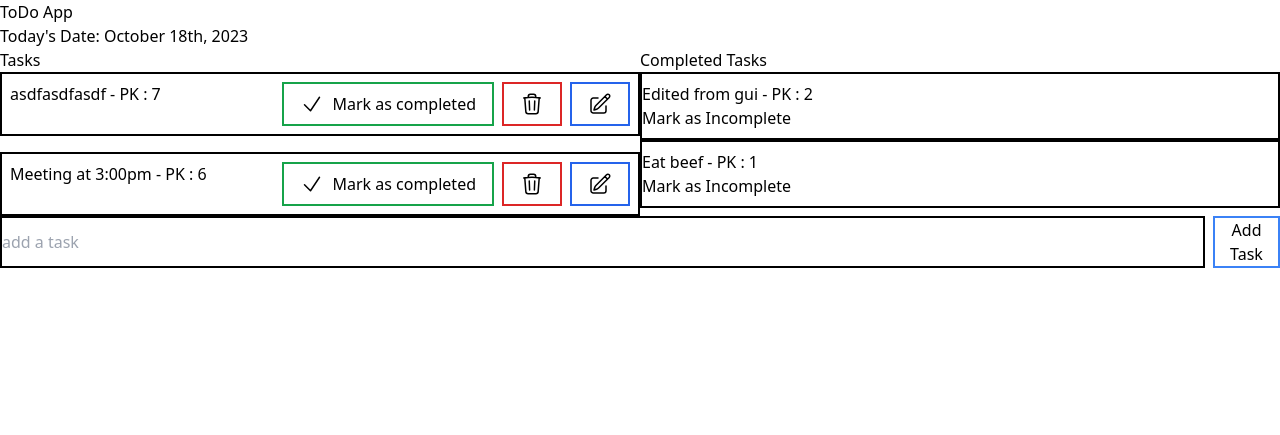
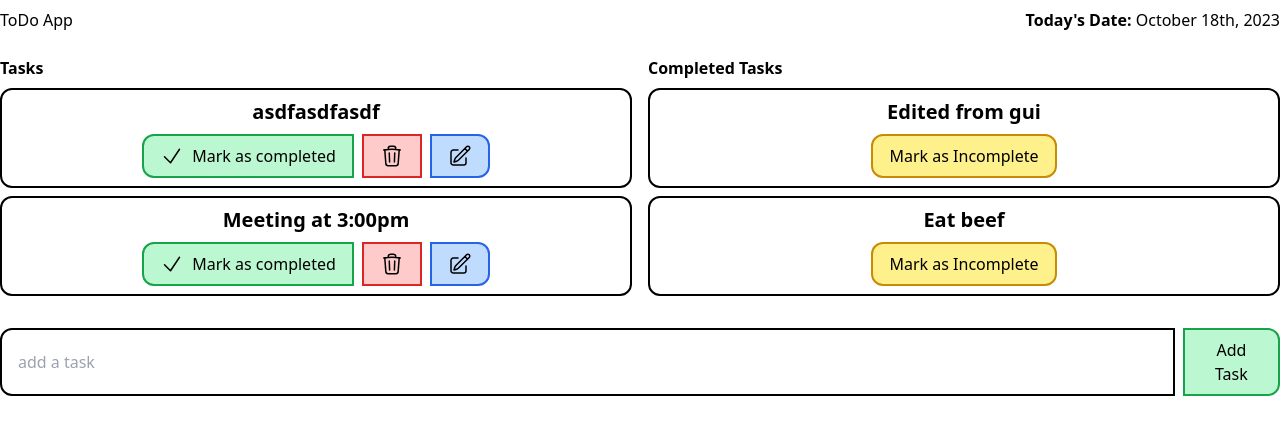
Before and after one commit to ChristopherHoganJr/django-todo, a Django app: page / in a window 1280 px wide. Shown: the top 435 px of the page. Run offline with Django 4.2, Linux system fonts and the light colour scheme; data comes from the database, SQL or seed files in the repository; both versions use the stored data as it was after the commit; some libraries are stand-ins or nearby versions.

Commit message:
updated styles

```diff
--- a/templates/home.html
+++ b/templates/home.html
@@ -7,19 +7,23 @@
     <script src="https://cdn.tailwindcss.com"></script>
   </head>
   <body>
+    <section class="max-w-7xl mx-auto py-2 flex justify-between">
       <h1>ToDo App</h1>
-    <h2>Today's Date: {% now 'F jS, Y ' %}</h2>
-    <section class="grid grid-cols-2">
+      <h2><b>Today's Date:</b> {% now 'F jS, Y ' %}</h2>
+    </section>
+
+    <section class="grid grid-cols-2 max-w-7xl mx-auto gap-4 py-4">
       <div>
-        <h3>Tasks</h3>
-        <ul class="flex gap-4 flex-col">
+        <h3 class="font-bold">Tasks</h3>
+        <ul class="flex flex-col gap-2 mt-2">
           {% for task in tasks %}
-          <li class="flex justify-between w-full border-2 border-black p-2">
-            {{ task.task }} - PK : {{ task.pk }}
+          <div class="py-2 w-full border-2 border-black rounded-xl py-2 px-4">
+            <li class="flex justify-between items-center flex-col gap-2">
+              <p class="font-semibold text-xl">{{ task.task }}</p>
               <div class="flex gap-2">
                 <a
                   href="{% url 'markAsCompleted' task.pk %}"
-                class="py-2 px-4 border-2 border-green-600 flex gap-2"
+                  class="py-2 px-4 border-2 rounded-l-xl border-green-600 bg-green-200 flex gap-2"
                 >
                   <svg
                     xmlns="http://www.w3.org/2000/svg"
@@ -40,7 +44,7 @@
                 </a>
                 <a
                   href="{% url 'deleteTask' task.pk %}"
-                class="py-2 px-4 border-2 border-red-600 flex gap-2"
+                  class="py-2 px-4 border-2 border-red-600 bg-red-200 flex gap-2"
                 >
                   <svg
                     xmlns="http://www.w3.org/2000/svg"
@@ -59,7 +63,7 @@
                 </a>
                 <a
                   href="{% url 'editTask' task.pk %}"
-                class="py-2 px-4 border-2 border-blue-600 flex gap-2"
+                  class="py-2 px-4 border-2 rounded-r-xl border-blue-600 flex gap-2 bg-blue-200"
                 >
                   <svg
                     xmlns="http://www.w3.org/2000/svg"
@@ -78,17 +82,23 @@
                 </a>
               </div>
             </li>
+          </div>
           {% endfor %}
         </ul>
       </div>
       <div>
-        <h3>Completed Tasks</h3>
-        <ul>
+        <h3 class="font-bold">Completed Tasks</h3>
+        <ul class="flex flex-col gap-2 mt-2">
           {% for task in completed_tasks %}
           <li>
-            <div class="py-2 w-full border-2 border-black">
-              <p>{{ task.task }} - PK : {{ task.pk }}</p>
-              <a href="{% url 'markAsIncompleted' task.pk %}"
+            <div
+              class="py-2 w-full border-2 border-black rounded-xl py-2 px-4 flex flex-col gap-2 justify-center items-center"
+            >
+              <p class="font-semibold text-xl">{{ task.task }}</p>
+
+              <a
+                href="{% url 'markAsIncompleted' task.pk %}"
+                class="py-2 px-4 border-2 rounded-xl border-yellow-600 bg-yellow-200"
                 >Mark as Incomplete</a
               >
             </div>
@@ -97,14 +107,21 @@
         </ul>
       </div>
     </section>
+    <section class="max-w-7xl mx-auto py-4">
       <form action="{% url 'addTask' %}" method="POST" class="flex gap-2">
         {% csrf_token %}
         <input
-        class="border-2 border-black w-full"
+          class="border-2 border-black w-full rounded-l-xl py-2 px-4"
           name="task"
           placeholder="add a task"
         />
-      <button class="border-2 border-blue-500" type="submit">Add Task</button>
+        <button
+          class="border-2 border-green-600 bg-green-200 rounded-r-xl py-2 px-4"
+          type="submit"
+        >
+          Add Task
+        </button>
       </form>
+    </section>
   </body>
 </html>
```
Also changed, not shown: templates/editTask.html (+15 -6 lines), db.sqlite3. Lines whose indentation alone changed are shown as unchanged.
